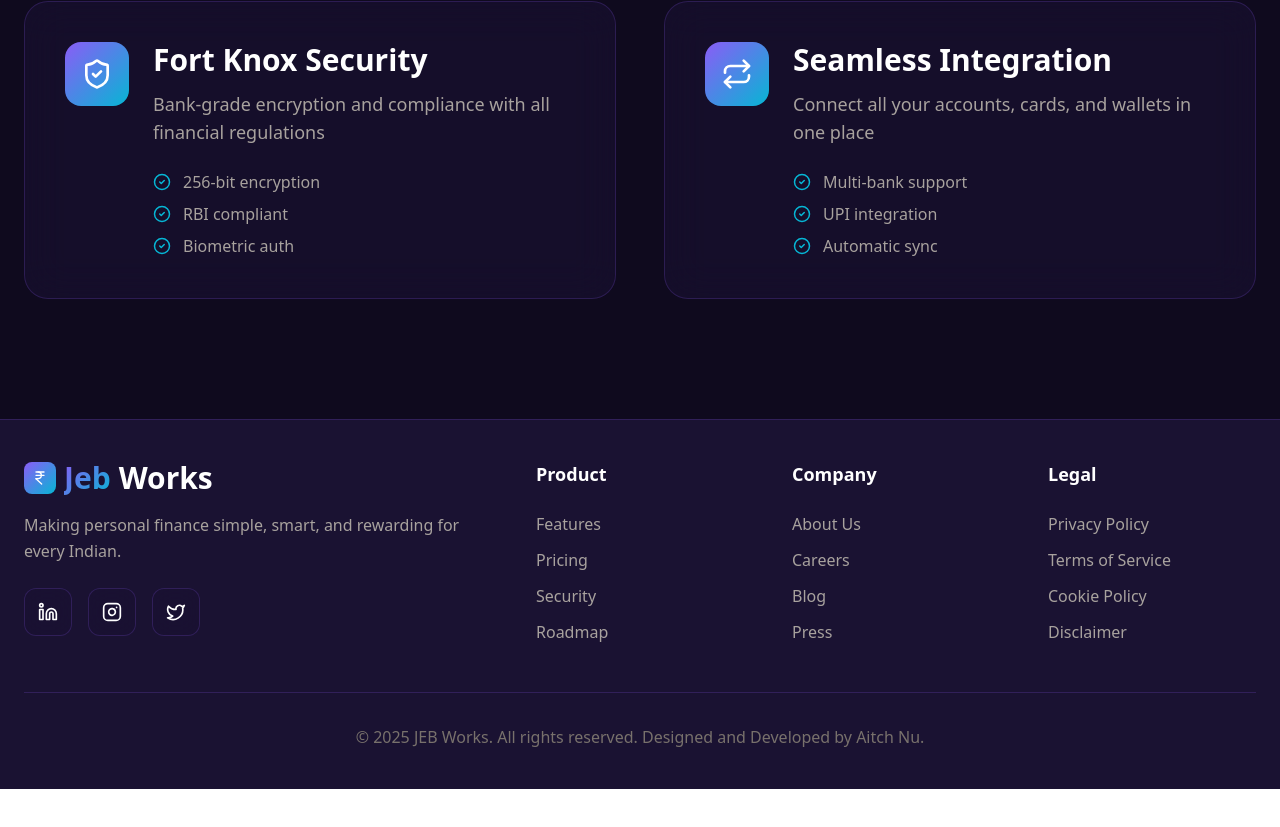
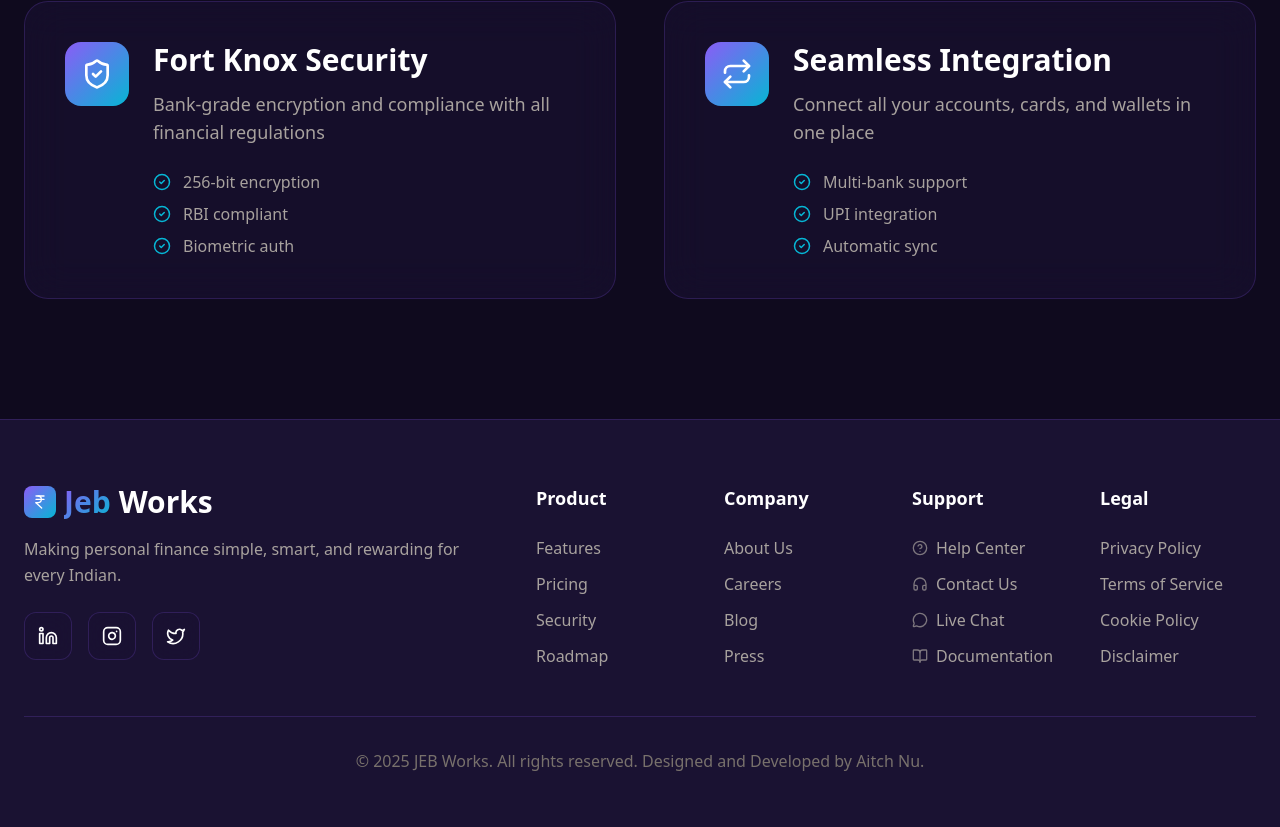
Before and after one commit to Jebworks/JEB-works-website, a React (Vite) app: page / in a window 1280 px wide. Shown: the part 3298-4125 px from the top of the page. Before the commit the page ends 4087 px from the top, so only its background shows below. Built offline with nearby package versions, Linux system fonts and the light colour scheme.

Commit message:
Update Footer.jsx

```diff
--- a/src/components/sections/Footer.jsx
+++ b/src/components/sections/Footer.jsx
@@ -1,24 +1,35 @@
 import React from 'react';
-import { IndianRupee, Linkedin, Instagram, Twitter } from 'lucide-react';
+import { IndianRupee, Linkedin, Instagram, Twitter, MessageCircle, HeadphonesIcon, HelpCircle, BookOpen } from 'lucide-react';
 
 const Footer = () => {
-  const categories = ["Product", "Company", "Legal"];
+  const categories = ["Product", "Company", "Support", "Legal"];
   const categoryItems = {
     Product: ["Features", "Pricing", "Security", "Roadmap"],
     Company: ["About Us", "Careers", "Blog", "Press"],
+    Support: ["Help Center", "Contact Us", "Live Chat", "Documentation"],
     Legal: ["Privacy Policy", "Terms of Service", "Cookie Policy", "Disclaimer"]
+  };
+
+  const supportIcons = {
+    "Help Center": HelpCircle,
+    "Contact Us": HeadphonesIcon,
+    "Live Chat": MessageCircle,
+    "Documentation": BookOpen
   };
 
   return (
     <footer
-      className="py-10 px-6 border-t"
+      className="py-16 px-6 border-t"
       style={{
         borderColor: "var(--color-border)",
         backgroundColor: "var(--color-surface)",
       }}
     >
       <div className="max-w-7xl mx-auto">
-        <div className="grid md:grid-cols-5 gap-12 mb-12">
+        {/* Main grid: 1 col on mobile, 5 cols on desktop */}
+        <div className="grid grid-cols-1 md:grid-cols-5 gap-8 md:gap-12 mb-12">
+
+          {/* Logo/Socials Section: Spans 1 col on mobile, 2 on desktop */}
           <div className="md:col-span-2">
             <div className="text-3xl font-black mb-4 flex items-center gap-2">
               <div
@@ -54,26 +65,47 @@
             </div>
           </div>
 
-          {categories.map((category, idx) => (
-            <div key={idx}>
+          {/* Link Categories Wrapper
+            Spans 1 col on mobile, 3 on desktop
+          */}
+          <div className="md:col-span-3">
+            {/* Inner grid for the links
+              2 cols on mobile, 4 cols on desktop
+            */}
+            <div className="grid grid-cols-2 md:grid-cols-4 gap-8">
+              {categories.map((category) => (
+                <div key={category}>
                   <h4 className="font-bold mb-6 text-lg">{category}</h4>
                   <div
                     className="space-y-3"
                     style={{ color: "var(--color-text-secondary)" }}
                   >
-                {categoryItems[category].map((item, i) => (
+                    {categoryItems[category].map((item, i) => {
+                      const IconComponent = supportIcons[item];
+                      return (
                         <div
                           key={i}
-                    className="hover:text-white cursor-pointer transition-colors hover:translate-x-1 transform duration-200"
+                          className="flex items-center gap-2 hover:text-white cursor-pointer transition-all duration-200 hover:translate-x-1 transform group"
                         >
-                    {item}
+                          {IconComponent && (
+                            <IconComponent
+                              size={16}
+                              className="opacity-70 group-hover:opacity-100 transition-opacity"
+                            />
+                          )}
+                          <span>{item}</span>
+                        </div>
+                      );
+                    })}
+                  </div>
                 </div>
               ))}
             </div>
           </div>
-          ))}
         </div>
 
+
+        {/* Copyright Section */}
         <div
           className="pt-8 border-t text-center"
           style={{
```
Lines whose indentation alone changed are shown as unchanged.
